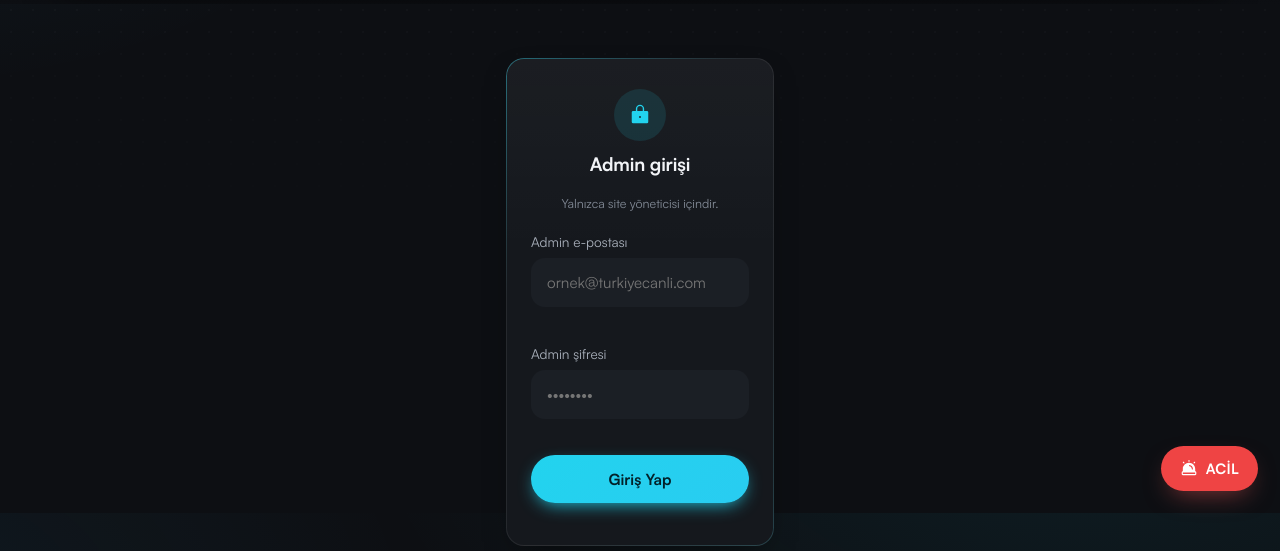
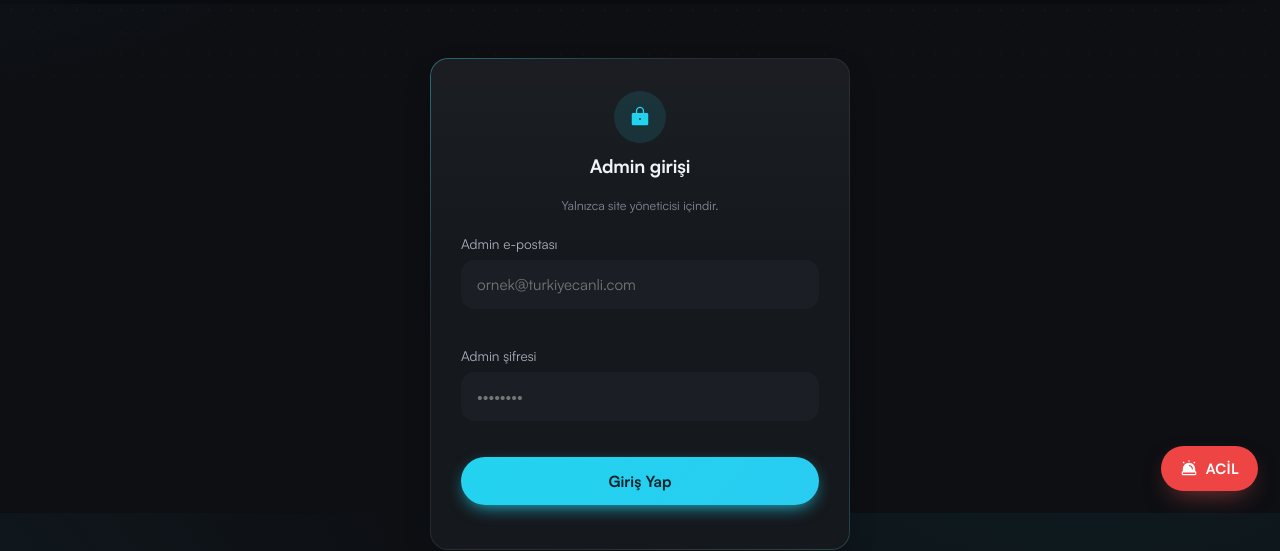
Before and after one commit to ismetmelih/havasite, a website: page public/admin.html in a window 1280 px wide. Shown: the part 287-838 px from the top of the page. Drawn offline with Linux system fonts and the light colour scheme; no server answers.

Commit message:
Admin giris karti daralmasin
Co-Authored-By: Claude Opus 5.5 <noreply@anthropic.com>

```diff
--- a/public/css/admin.css
+++ b/public/css/admin.css
@@ -50,9 +50,11 @@
   justify-content: center;
   padding: 20px 0 10px;
 }
+.admin-login-card-wrap { width: 100%; max-width: 420px; }
 .admin-login-card {
   max-width: 420px;
   width: 100%;
+  padding: 32px 30px 28px;
 }
 .admin-login-card code {
   background: var(--bg-alt);
```
